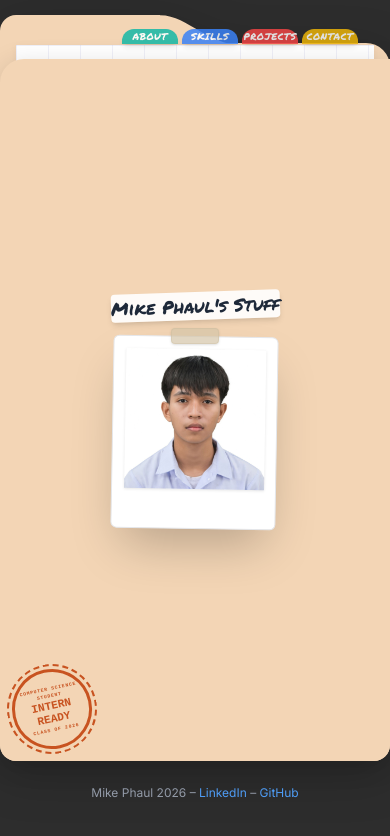
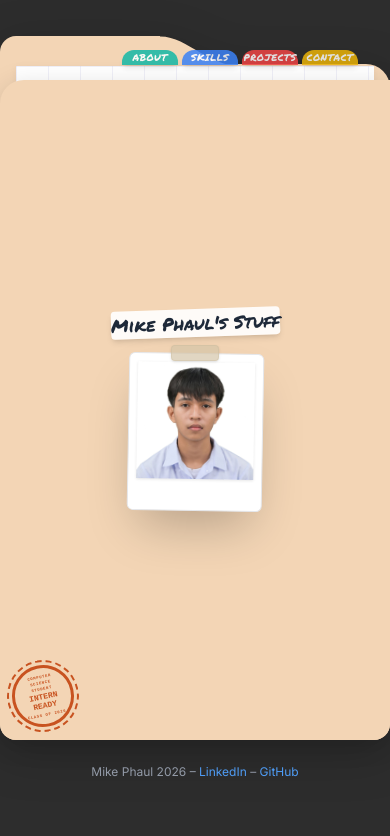
Before and after one commit to mikephaul0917/portfolio-website, a React (Vite) app: page / in a window 390 px wide. Shown: the top 836 px of the page. Built offline with nearby package versions, Linux system fonts and the light colour scheme.

Commit message:
make the website responsive on mobile when it is on landscape mode

```diff
--- a/src/components/CoverFlap.jsx
+++ b/src/components/CoverFlap.jsx
@@ -16,13 +16,13 @@ export default function CoverFlap() {
                 {/* Tape strip — top center only */}
                 <div className="absolute -top-2 sm:-top-3 left-1/2 -translate-x-1/2 w-12 sm:w-16 md:w-24 h-4 sm:h-5 md:h-7 bg-[#d4c5a9]/70 rounded-sm z-10 shadow-sm border border-[#c4b596]/30" />
 
-                {/* Polaroid frame — responsive sizing via clamp */}
+                {/* Polaroid frame — responsive sizing via clamp, uses min(vw, vh) for landscape */}
                 <div
                     className="polaroid-frame"
                     style={{
                         background: 'white',
-                        padding: 'clamp(10px, 3vw, 16px)',
-                        paddingBottom: 'clamp(32px, 10vw, 56px)',
+                        padding: 'clamp(8px, 2vw, 16px)',
+                        paddingBottom: 'clamp(24px, 8vw, 56px)',
                         borderRadius: '6px',
                         boxShadow: '0 25px 50px -12px rgba(0,0,0,0.25)',
                         transform: 'rotate(1deg)',
@@ -35,8 +35,8 @@ export default function CoverFlap() {
                         className="polaroid-img"
                         style={{
                             display: 'block',
-                            width: 'clamp(140px, 35vw, 240px)',
-                            height: 'clamp(140px, 35vw, 240px)',
+                            width: 'clamp(100px, min(30vw, 40vh), 240px)',
+                            height: 'clamp(100px, min(30vw, 40vh), 240px)',
                             objectFit: 'cover',
                             boxShadow: 'inset 0 0 0 1px rgba(0,0,0,0.08), 0 1px 3px rgba(0,0,0,0.1)',
                         }}
@@ -56,8 +56,8 @@ export default function CoverFlap() {
             {/* ── Stamp badge — bottom-left ── */}
             <div className="absolute bottom-3 left-3 sm:bottom-6 sm:left-6 md:bottom-14 md:left-16 lg:bottom-16 lg:left-24">
                 <div style={{
-                    width: 'clamp(80px, 18vw, 130px)',
-                    height: 'clamp(80px, 18vw, 130px)',
+                    width: 'clamp(60px, min(16vw, 25vh), 130px)',
+                    height: 'clamp(60px, min(16vw, 25vh), 130px)',
                     borderRadius: '50%',
                     border: '3px solid #c2410c',
                     outline: '2px dashed #c2410c',
@@ -74,9 +74,9 @@ export default function CoverFlap() {
                     padding: '0.5rem',
                     gap: '1px',
                 }}>
-                    <span style={{ fontSize: 'clamp(0.3rem, 1vw, 0.5rem)', fontWeight: 700, letterSpacing: '0.15em', textTransform: 'uppercase' }}>Computer Science Student</span>
-                    <span style={{ fontSize: 'clamp(0.7rem, 2.2vw, 1.3rem)', fontWeight: 900, lineHeight: 1.1 }}>INTERN READY</span>
-                    <span style={{ fontSize: 'clamp(0.3rem, 1vw, 0.5rem)', fontWeight: 700, letterSpacing: '0.15em', textTransform: 'uppercase' }}>Class of 2026</span>
+                    <span style={{ fontSize: 'clamp(0.25rem, min(0.9vw, 1.5vh), 0.5rem)', fontWeight: 700, letterSpacing: '0.15em', textTransform: 'uppercase' }}>Computer Science Student</span>
+                    <span style={{ fontSize: 'clamp(0.5rem, min(2vw, 3.5vh), 1.3rem)', fontWeight: 900, lineHeight: 1.1 }}>INTERN READY</span>
+                    <span style={{ fontSize: 'clamp(0.25rem, min(0.9vw, 1.5vh), 0.5rem)', fontWeight: 700, letterSpacing: '0.15em', textTransform: 'uppercase' }}>Class of 2026</span>
                 </div>
             </div>
         </div>
--- a/src/components/FolderLayout.jsx
+++ b/src/components/FolderLayout.jsx
@@ -149,7 +149,7 @@ export default function FolderLayout() {
             <div
                 ref={containerRef}
                 className="relative -mt-[1px] w-full"
-                style={{ height: 'clamp(480px, 85vh, 1000px)' }}
+                style={{ height: 'clamp(300px, 80svh, 1000px)' }}
             >
 
                 <div
```
